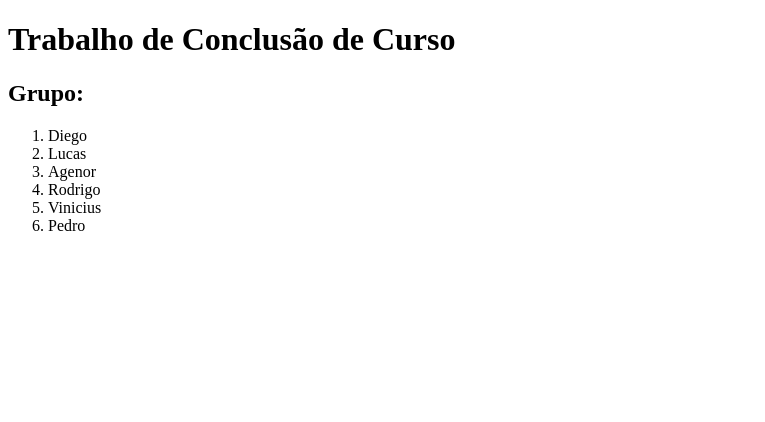
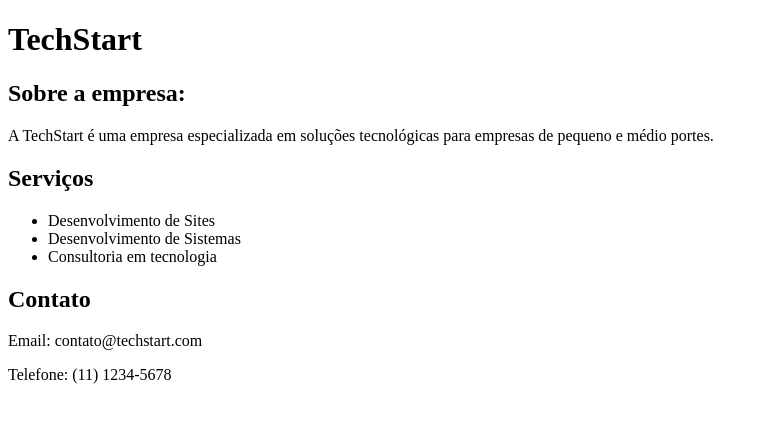
Before and after one commit to DataCanuto/atividadeGit_teste, a plain HTML site: page index.html in a window 1280 px wide. Shown: the whole page, without its empty margins (0-765 px from the left). Drawn offline with Linux system fonts and the light colour scheme.

Commit message:
Desenvolvimento de página web, switch branch to login, implements login, switch branch to main, push origins

```diff
--- a/index.html
+++ b/index.html
@@ -9,18 +9,26 @@
 
 <body>
     <h1>
-        Trabalho de Conclusão de Curso
+        TechStart
     </h1>
 
-    <h2>Grupo: </h2>
-    <ol>
-        <li>Diego</li>
-        <li>Lucas</li>
-        <li>Agenor</li>
-        <li>Rodrigo</li>
-        <li>Vinicius</li>
-        <li>Pedro </li>
-    </ol>
+    <h2>Sobre a empresa: </h2>
+
+    <p>A TechStart é uma empresa especializada em soluções tecnológicas para empresas de pequeno e médio portes.</p>
+
+    <h2>Serviços </h2>
+
+    <ul>
+        <li>Desenvolvimento de Sites</li>
+        <li>Desenvolvimento de Sistemas</li>
+        <li>Consultoria em tecnologia</li>
+
+    </ul>
+
+    <h2>Contato </h2>
+
+    <p>Email: contato@techstart.com</p>
+    <p>Telefone: (11) 1234-5678</p>
 </body>
 
 </html>
```
Also changed, not shown: login.html (added, +25 -0 lines).
